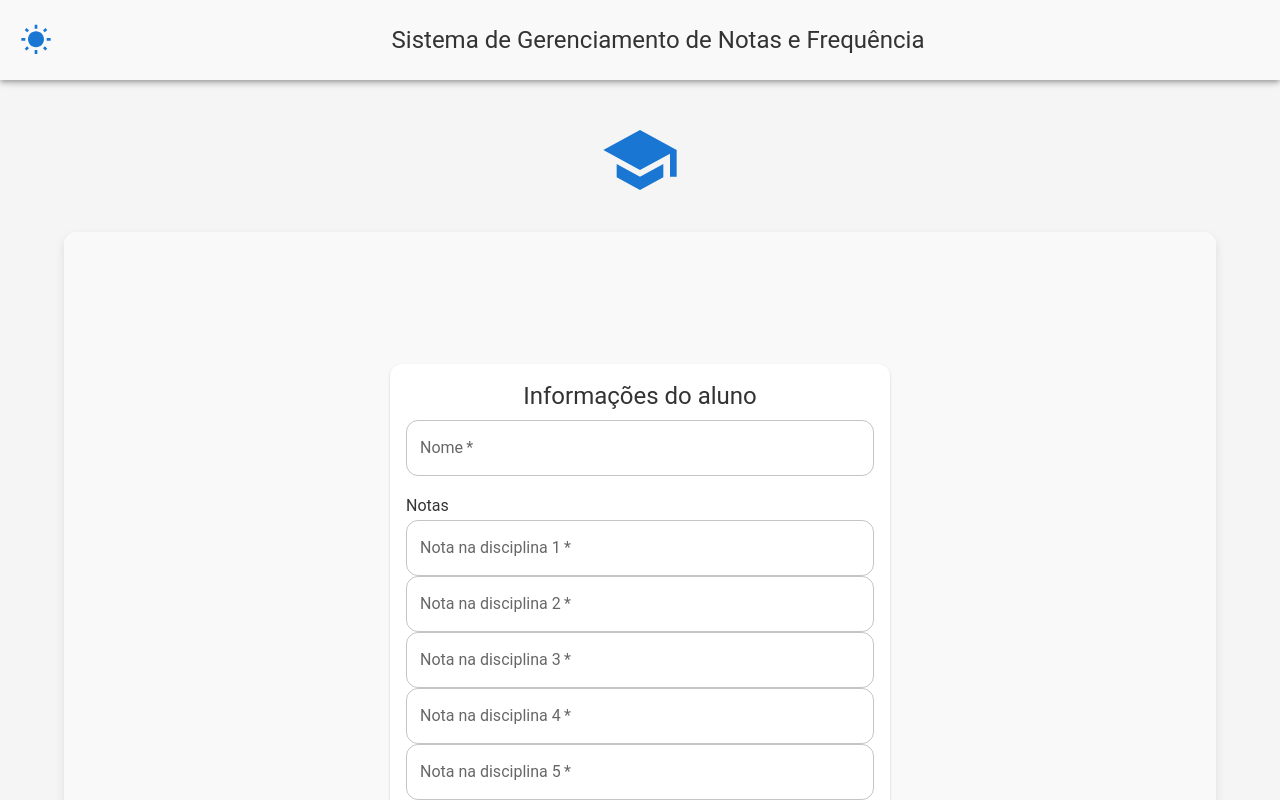
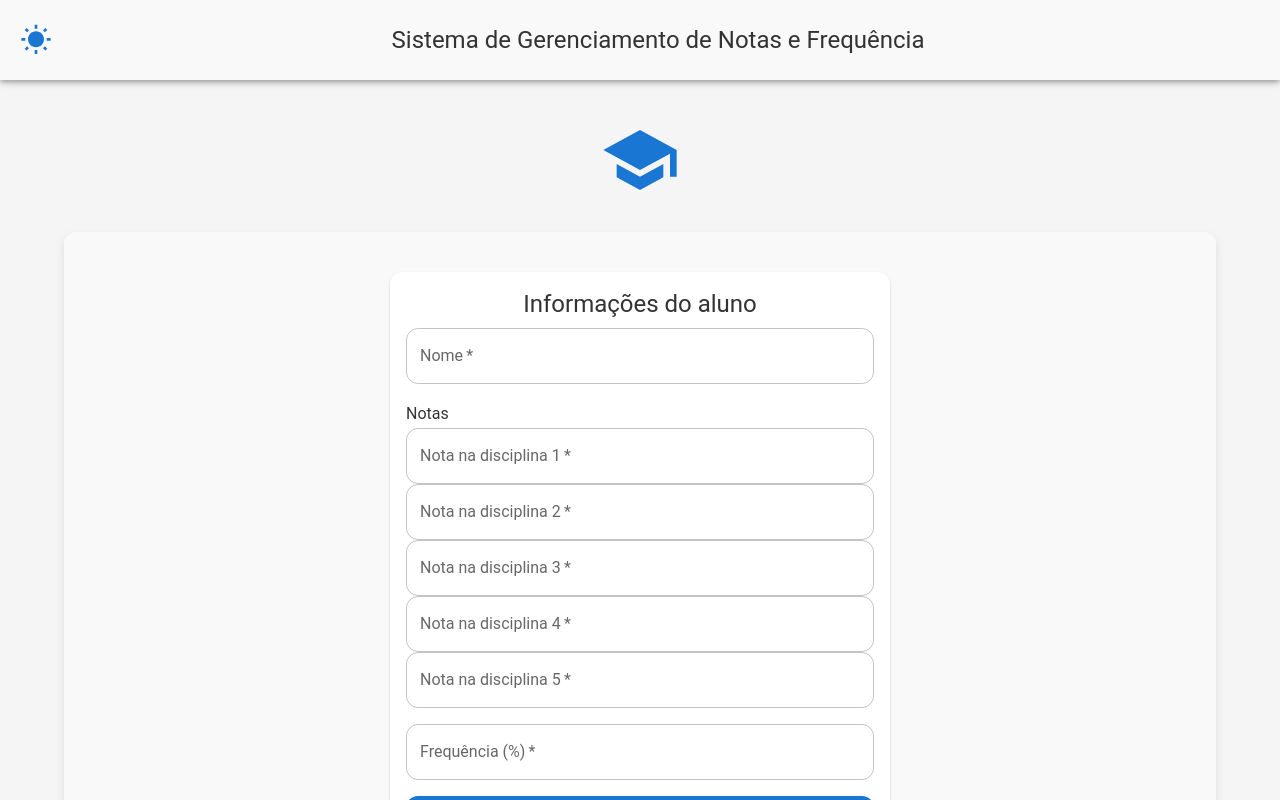
Before and after one commit to sabarense/frontend-challenge, a React (Create React App) app: page / in a window 1280 px wide. Shown: the top 800 px of the page. Built offline with nearby package versions, Linux system fonts and the light colour scheme; no server answers.

Commit message:
[feat] change box size

```diff
--- a/src/components/AlunoForm.tsx
+++ b/src/components/AlunoForm.tsx
@@ -94,7 +94,7 @@ const AlunoForm = () => {
         display: "flex",
         justifyContent: "center",
         alignItems: "center",
-        minHeight: "100vh",
+        minHeight: "50vh",
         padding: 2,
       }}
     >
```
